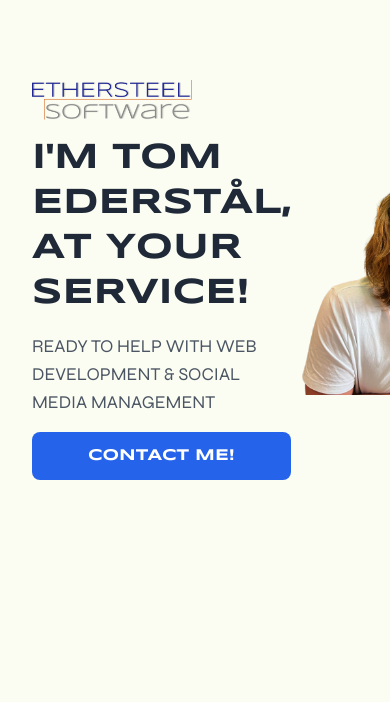
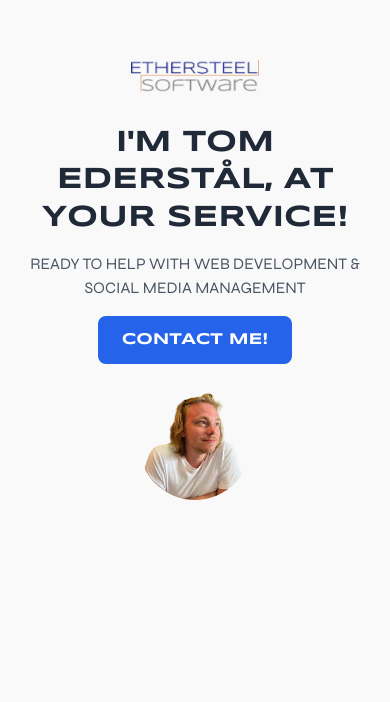
Before and after one commit to TomEder/MyPortfolio, a React (Create React App) app: page / in a window 390 px wide. Shown: the part 142-844 px from the top of the page. Built offline with nearby package versions, Linux system fonts and the light colour scheme.

Commit message:
Refactor Landing component: Update layout and styles for improved responsiveness and visual appeal

```diff
--- a/src/conponents/Landing/Landing.jsx
+++ b/src/conponents/Landing/Landing.jsx
@@ -6,14 +6,14 @@ import { Link } from "react-scroll";
 
 const Landing = () => {
   return (
-    <div className="h-screen bg-[#fbfdf2] flex items-center justify-between px-8 md:px-16 lg:px-32">
+    <div className="h-screen bg-[#f9f9f9] flex flex-col items-center justify-center md:flex-row md:justify-between px-6 md:px-16 lg:px-32 space-y-6 md:space-y-0">
       {/* Left Section: Text and Logo */}
-      <div className="flex flex-col justify-center max-w-lg space-y-4">
-        <img src={Logo} alt="Logo" className="w-40 md:w-48" />
-        <h2 className="text-4xl md:text-5xl font-extrabold text-gray-800 leading-tight">
+      <div className="flex flex-col items-center md:items-start justify-center text-center md:text-left space-y-4">
+        <img src={Logo} alt="Logo" className="w-32 md:w-40 mb-4" />
+        <h2 className="text-3xl md:text-5xl font-extrabold text-gray-800 leading-tight">
           I'M TOM EDERSTÅL, AT YOUR SERVICE!
         </h2>
-        <p className="text-lg md:text-xl text-gray-600">
+        <p className="text-base md:text-lg text-gray-600">
           READY TO HELP WITH WEB DEVELOPMENT & SOCIAL MEDIA MANAGEMENT
         </p>
         <button className="mt-4 px-6 py-3 bg-blue-600 text-white rounded-lg font-semibold hover:bg-blue-700 transition">
@@ -30,11 +30,11 @@ const Landing = () => {
       </div>
 
       {/* Right Section: Image */}
-      <div className="w-[250px] md:w-[300px] lg:w-[350px] rounded-lg overflow-hidden flex-shrink-0">
+      <div className="flex-shrink-0">
         <img
           src={Jag4}
           alt="Tom Ederstål"
-          className="w-full h-auto object-cover"
+          className="w-28 h-28 md:w-40 md:h-40 lg:w-48 lg:h-48 rounded-full object-cover"
         />
       </div>
     </div>
```
